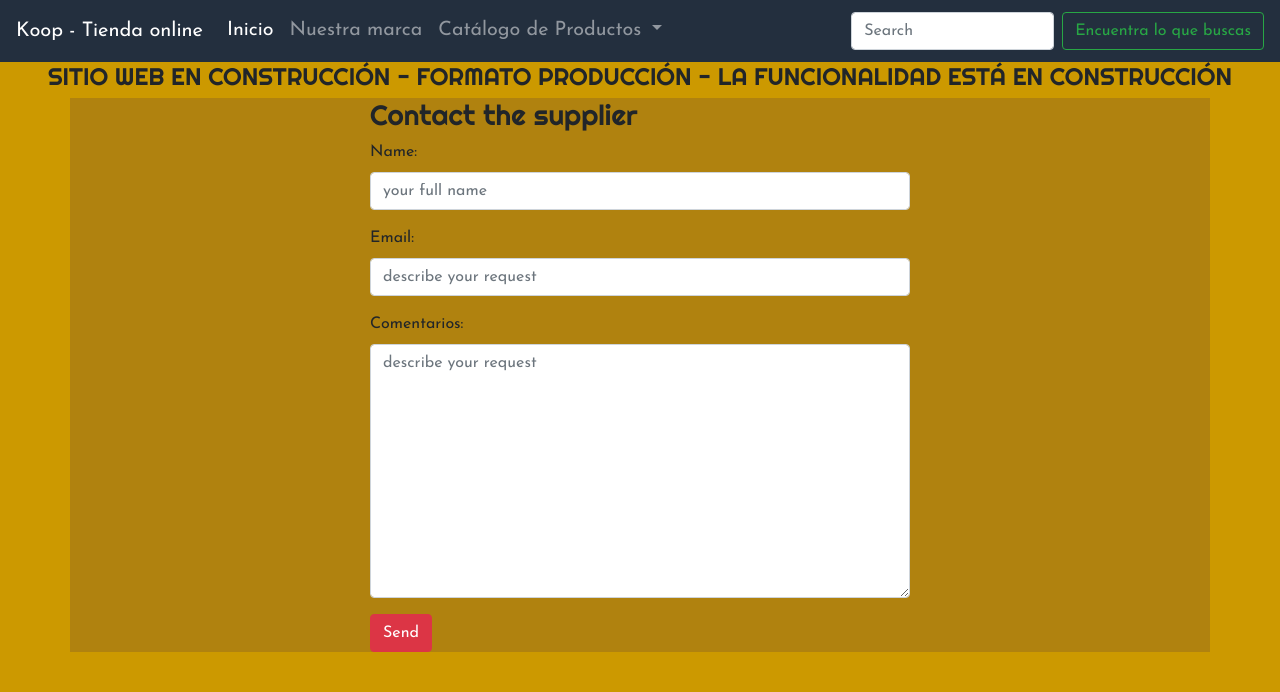
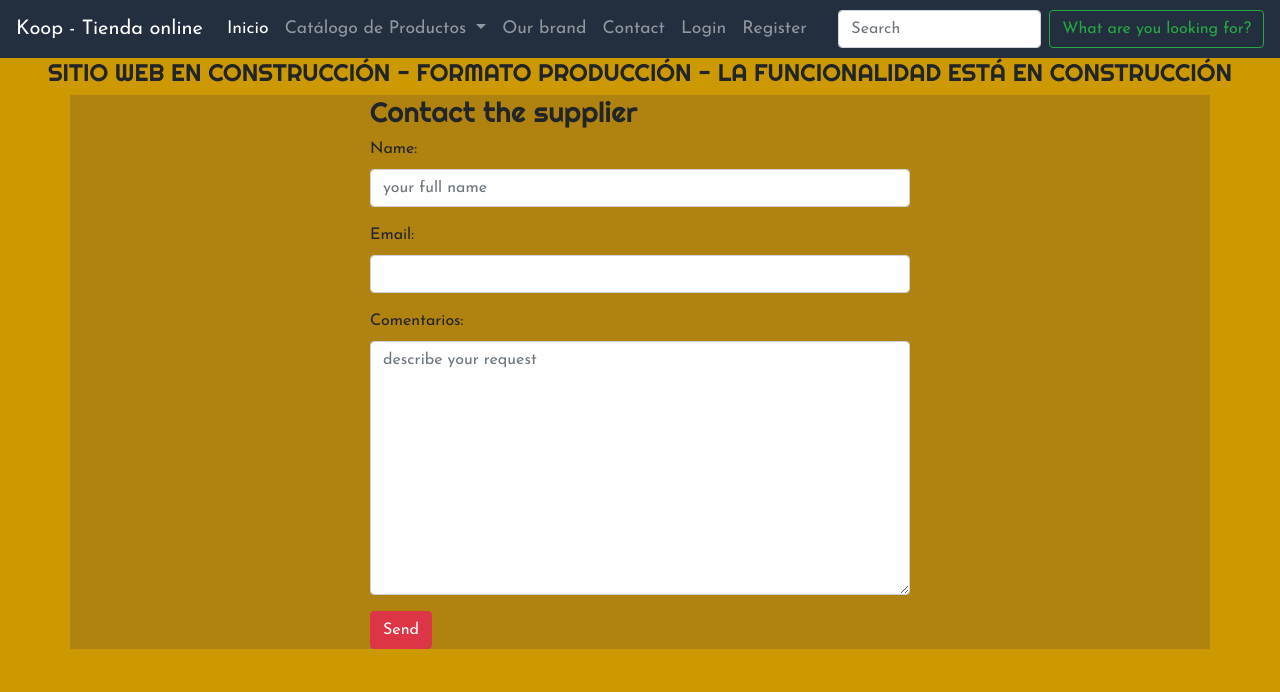
Before and after one commit to nigmasilmi/fictional_ecommerce_Koop, a Django app: page /contact/ in a window 1280 px wide. Shown: the top 692 px of the page. Run offline with Django 3.2, Linux system fonts and the light colour scheme; some libraries are stand-ins or nearby versions.

Commit message:
user validation debugging

```diff
--- a/KoopSite_project/KoopSite/forms.py
+++ b/KoopSite_project/KoopSite/forms.py
@@ -1,14 +1,50 @@
 from django import forms
+from django.contrib.auth import get_user_model
+
+User = get_user_model()
 
 
 class ContactForm(forms.Form):
     name = forms.CharField(widget=forms.TextInput(attrs={'class': 'form-control', 'placeholder': 'your full name'}))
     email = forms.EmailField(
-        widget=forms.EmailInput(attrs={'class': 'form-control', 'placeholder': 'describe your request'}))
+        widget=forms.EmailInput(attrs={'class': 'form-control'}))
     comentarios = forms.CharField(
         widget=forms.Textarea(attrs={'class': 'form-control', 'placeholder': 'describe your request'}))
 
 
 class LoginForm(forms.Form):
-    user = forms.CharField()
-    password = forms.PasswordInput()
+    user = forms.CharField(widget=forms.TextInput(attrs={'class': 'form-control', 'placeholder': 'your user name'}))
+    password = forms.CharField(widget=forms.PasswordInput())
+
+
+class RegisterForm(forms.Form):
+    name = forms.CharField(widget=forms.TextInput(attrs={'class': 'form-control', 'placeholder': 'your full name'}))
+    email = forms.EmailField(
+        widget=forms.EmailInput(attrs={'class': 'form-control'}))
+    user = forms.CharField(widget=forms.TextInput(attrs={'class': 'form-control', 'placeholder': 'your user name'}))
+    password = forms.CharField(widget=forms.PasswordInput())
+    password_conf = forms.CharField(label='Confirm password', widget=forms.PasswordInput())
+
+    def clean_user_name(self):
+        new_user = self.cleaned_data.get('user')
+        qs = User.objects.filter(user=new_user)
+        qs2 = User.objects.all()
+        print(qs2)
+        if qs.exists():
+            raise forms.ValidationError('The username exists, please select a different one')
+        return new_user
+
+    def clean_email(self):
+        new_email = self.cleaned_data.get('email')
+        qs = User.objects.filter(email=new_email)
+        if qs.exists():
+            raise forms.ValidationError('The email exists, please use a different one')
+        return new_email
+
+    def clean(self):
+        data = self.cleaned_data
+        password = self.cleaned_data.get('password')
+        password_c = self.cleaned_data.get('password_conf')
+        if password_c != password:
+            raise forms.ValidationError('Passwords must match')
+        return data
--- a/KoopSite_project/KoopSite/urls.py
+++ b/KoopSite_project/KoopSite/urls.py
@@ -21,7 +21,7 @@ from django.conf.urls.static import static
 
 urlpatterns = [
                   path('admin/', admin.site.urls),
-                  path('', home),
+                  path('', home, name='home'),
                   path('contact/', contact_view, name="contacto"),
                   path('login/', login_view, name="login"),
                   path('register/', register_view, name="registro"),
--- a/KoopSite_project/KoopSite/views.py
+++ b/KoopSite_project/KoopSite/views.py
@@ -1,5 +1,7 @@
-from django.shortcuts import render
-from .forms import ContactForm, LoginForm
+from django.shortcuts import render, redirect
+from .forms import ContactForm, LoginForm, RegisterForm
+from django.contrib.auth import authenticate, login
+from django.contrib.auth import get_user_model
 
 
 def home(request):
@@ -15,26 +17,56 @@ def about_view(request):
 
 
 def login_view(request):
+    ''' verifies if the user is logged in, if not, asks for registration'''
+    title = 'Log in as user'
     login_form = LoginForm(request.POST or None)
-    template_name = 'login.html'
-    title = 'Log in as user'
     context = {
         'title': title,
         'form': login_form
     }
+    template_name = 'login.html'
+    print('the user is authenticated 1: ' + str(request.user.is_authenticated))
     if login_form.is_valid():
         print(login_form.cleaned_data)
+        username = login_form.cleaned_data.get('user')
+        password = login_form.cleaned_data.get('password')
+        user = authenticate(request, username=username, password=password)
+        print(username)
+        print(password)
+        print('the user is authenticated 2: ' + str(request.user.is_authenticated))
+        user = authenticate(request, username=username, password=password)
+        if user is not None:
+            login(request, user)
+            return redirect('/')
+
+        else:
+            # Return an 'invalid login' error message.
+            print('Error')
+            return redirect('/')
+
     return render(request, template_name, context)
 
 
+User = get_user_model()
+
+
 def register_view(request):
-    login_form = LoginForm(request.POST or None)
+    register_form = RegisterForm(request.POST or None)
     template_name = 'register.html'
     title = 'Register as user'
     context = {
         'title': title,
-        'form': login_form
+        'form': register_form
     }
+    if register_form.is_valid():
+        new_name = register_form.cleaned_data.get('name')
+        new_username = register_form.cleaned_data.get('user')
+        new_email = register_form.cleaned_data.get('email')
+        # print(register_form.cleaned_data)
+        new_user = User.objects.create_user(new_name, new_username, new_email)
+        print(new_user)
+        # new_user.save()
+
     return render(request, template_name, context)
 
 
@@ -48,4 +80,6 @@ def contact_view(request):
     }
     if contact_form.is_valid():
         print(contact_form.cleaned_data)
+        contact_form = ContactForm()
+        return redirect('/')
     return render(request, template_name, context)
--- a/KoopSite_project/productos/static/productos/style.css
+++ b/KoopSite_project/productos/static/productos/style.css
@@ -34,7 +34,7 @@ h1,h2,h3,h4,h5,h6{
 
 nav{
 
-    font-size: 1.23em;
+    font-size: 1.1em;
     color: white !important ;
 
 }
--- a/KoopSite_project/templates/base.html
+++ b/KoopSite_project/templates/base.html
@@ -30,35 +30,46 @@
     <div class="collapse navbar-collapse" id="navbarSupportedContent">
         <ul class="navbar-nav mr-auto">
             <li class="nav-item active">
-                <a class="nav-link" href="#">Inicio<span class="sr-only">(current)</span></a>
+                <a class="nav-link" href="{% url 'acerca_de' %}">Inicio<span class="sr-only">(current)</span></a>
             </li>
-            <li class="nav-item">
-                <a class="nav-link" href="#">Nuestra marca</a>
-            </li>
+
             <li class="nav-item dropdown">
                 <a class="nav-link dropdown-toggle" href="#" id="navbarDropdown" role="button" data-toggle="dropdown"
                    aria-haspopup="true" aria-expanded="false">
                     Catálogo de Productos
                 </a>
                 <div class="dropdown-menu" aria-labelledby="navbarDropdown">
-                    <a class="dropdown-item" href="#">Deportes</a>
-                    <a class="dropdown-item" href="#">Electrónicos</a>
+                    <a class="dropdown-item" href="#">Sports</a>
+                    <a class="dropdown-item" href="#">Electronics</a>
                     <div class="dropdown-divider"></div>
-                    <a class="dropdown-item" href="#">Misceláneos</a>
+                    <a class="dropdown-item" href="#">Other</a>
                 </div>
+            </li>
+            <li class="nav-item">
+                <a class="nav-link" href="{% url 'acerca_de' %}">Our brand</a>
+            </li>
+            <li class="nav-item">
+                <a class="nav-link" href="{% url 'contacto' %}">Contact</a>
+            </li>
+            <li class="nav-item">
+                <a class="nav-link" href="{% url 'login' %}">Login</a>
+            </li>
+            <li class="nav-item">
+                <a class="nav-link" href="{% url 'registro' %}">Register</a>
             </li>
 
         </ul>
         <form class="form-inline my-2 my-lg-0">
             <input class="form-control mr-sm-2" type="search" placeholder="Search" aria-label="Search">
-            <button class="btn btn-outline-success my-2 my-sm-0" type="submit">Encuentra lo que buscas</button>
+            <button class="btn btn-outline-success my-2 my-sm-0" type="submit">What are you looking for?</button>
         </form>
     </div>
 </nav>
 
-<h4 style="text-align:center">SITIO WEB EN CONSTRUCCIÓN - FORMATO PRODUCCIÓN - LA FUNCIONALIDAD ESTÁ EN CONSTRUCCIÓN</h4>
+<h4 style="text-align:center">SITIO WEB EN CONSTRUCCIÓN - FORMATO PRODUCCIÓN - LA FUNCIONALIDAD ESTÁ EN
+    CONSTRUCCIÓN</h4>
 {% block contenido_esp1 %}
-    {% endblock %}
+{% endblock %}
 <div class="container">
 
     <div class="container p-5 mt-5 mb-4">
```
